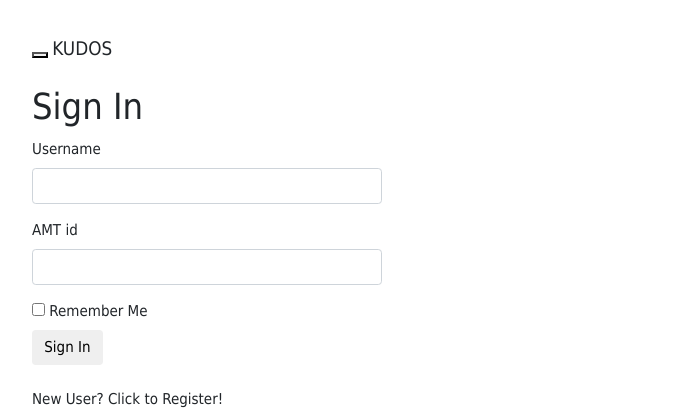
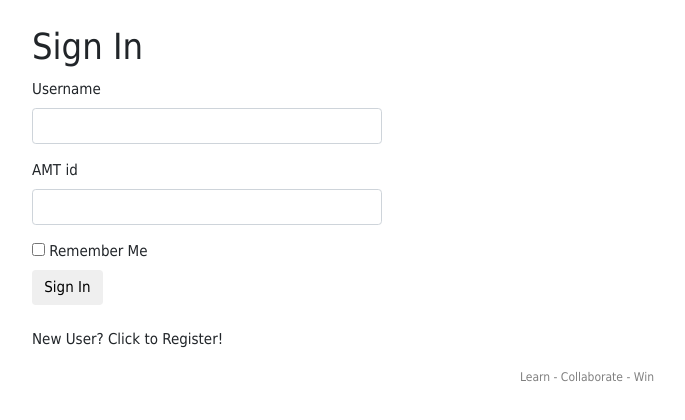
Before and after one commit to Fedilas/flask-amt, a Flask app: page /auth/login in a window 1280 px wide. Shown: the top 420 px of the page, without its empty margins (53-738 px from the left). Run offline with Flask 2, Linux system fonts and the light colour scheme; some libraries are stand-ins or nearby versions.

Commit message:
added changes to the UI

```diff
--- a/app/main/forms.py
+++ b/app/main/forms.py
@@ -107,7 +107,7 @@ class ChatForm(FlaskForm):
 
 
 class TextForm(FlaskForm):
-    text_area = TextAreaField(_l(''), validators=[
+    text_area = TextAreaField(_l('<p>chat history </p>'), validators=[
         DataRequired(), Length(min=10, max=60)], render_kw={'id': 'explore', 'class': 'form-control', 'rows': 7,
                                                             'placeholder': ''})
 
--- a/app/templates/base.html
+++ b/app/templates/base.html
@@ -28,34 +28,34 @@
 {% block navbar %}
 <nav class="navbar navbar-default">
     <div class="container">
-        <div class="navbar-header">
-            <br>
-            <button type="button" class="navbar-toggle collapsed" data-toggle="collapse"
-                    data-target="#bs-example-navbar-collapse-1" aria-expanded="false">
-                <span class="sr-only">Toggle navigation</span>
-                <span class="icon-bar"></span>
-                <span class="icon-bar"></span>
-                <span class="icon-bar"></span>
-            </button>
-            <a class="navbar-brand">KUDOS</a>
-        </div>
-        <div class="collapse navbar-collapse" id="bs-example-navbar-collapse-1">
-            {% if g.search_form %}
-            <!--                <form class="navbar-form navbar-left" method="get" action="{{ url_for('main.search') }}">-->
-            <!--                    <div class="form-group">-->
-            <!--                        {{ g.search_form.q(size=20, class='form-control', placeholder=g.search_form.q.label.text) }}-->
-            <!--                    </div>-->
-            <!--                </form>-->
-            {% endif %}
-            <ul class="nav navbar-nav navbar-right">
-                {% if current_user.is_anonymous %}
-                <li><a href="{{ url_for('auth.login') }}">{{ _('Login') }}</a></li>
-                {% else %}
-                <li><a href="{{ url_for('main.user', username=current_user.username) }}">{{ _('Match') }}</a></li>
-                <li><a href="{{ url_for('auth.logout') }}">{{ _('Logout') }}</a></li>
-                {% endif %}
-            </ul>
-        </div>
+<!--        <div class="navbar-header">-->
+<!--            <br>-->
+<!--            <button type="button" class="navbar-toggle collapsed" data-toggle="collapse"-->
+<!--                    data-target="#bs-example-navbar-collapse-1" aria-expanded="false">-->
+<!--                <span class="sr-only">Toggle navigation</span>-->
+<!--                <span class="icon-bar"></span>-->
+<!--                <span class="icon-bar"></span>-->
+<!--                <span class="icon-bar"></span>-->
+<!--            </button>-->
+<!--            <a class="navbar-brand">KUDOS</a>-->
+<!--        </div>-->
+<!--        <div class="collapse navbar-collapse" id="bs-example-navbar-collapse-1">-->
+<!--            {% if g.search_form %}-->
+<!--            &lt;!&ndash;                <form class="navbar-form navbar-left" method="get" action="{{ url_for('main.search') }}">&ndash;&gt;-->
+<!--            &lt;!&ndash;                    <div class="form-group">&ndash;&gt;-->
+<!--            &lt;!&ndash;                        {{ g.search_form.q(size=20, class='form-control', placeholder=g.search_form.q.label.text) }}&ndash;&gt;-->
+<!--            &lt;!&ndash;                    </div>&ndash;&gt;-->
+<!--            &lt;!&ndash;                </form>&ndash;&gt;-->
+<!--            {% endif %}-->
+<!--            <ul class="nav navbar-nav navbar-right">-->
+<!--                {% if current_user.is_anonymous %}-->
+<!--                <li><a href="{{ url_for('auth.login') }}">{{ _('Login') }}</a></li>-->
+<!--                {% else %}-->
+<!--                <li><a href="{{ url_for('main.user', username=current_user.username) }}">{{ _('Match') }}</a></li>-->
+<!--                <li><a href="{{ url_for('auth.logout') }}">{{ _('Logout') }}</a></li>-->
+<!--                {% endif %}-->
+<!--            </ul>-->
+<!--        </div>-->
     </div>
 </nav>
 {% endblock %}
--- a/app/templates/user.html
+++ b/app/templates/user.html
@@ -126,10 +126,12 @@ transition: all 0.4s ease 0s;
             <p> You could be either the Defuser or the Lead Expert. We will first match you with the best teammate then we will distribute the two roles.</p>
 
             {% elif current_user.role == 'Defuser'%}
+            <img src="/static/defuser_guide.png" style="width: 100%">
             <p> {{current_user.username}}, your duty is to explain to your teammate how your map looks like. Give them
                 explicit information about where the blue circles are located in the map and where the bomb ( the red
                 triangle) is located. Your duty is to reach the triangle within the given time. </p>
             {% else %}
+            <img src="/static/lead_guide.png" style="width: 100%">
             <p> {{current_user.username}}, your are in possession of a range of mazes. Your duty is to guide your
                 teammate across
                 the correct path. Beware tha they have limited time and limited information available to them so be
```
Also changed, not shown: app/static/defuser_guide.png (added), app/static/lead_guide.png (added).
